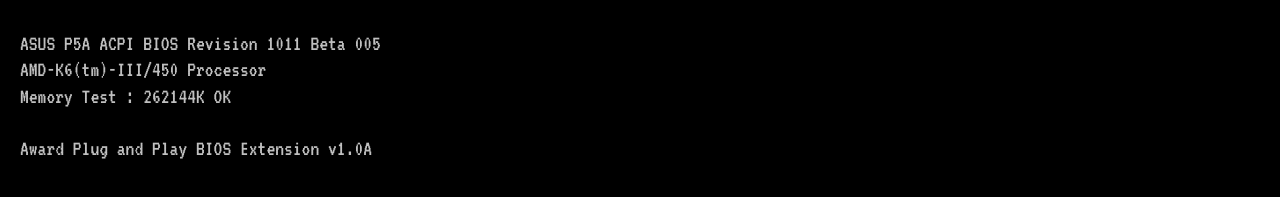
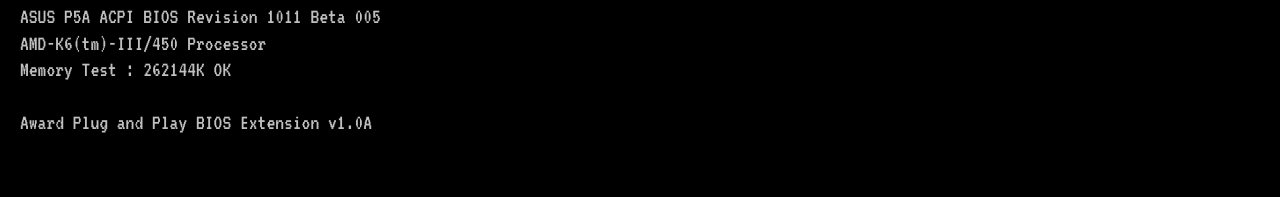
Before and after one commit to sndjy1986/DOS, a plain HTML site: page index.html in a window 1280 px wide. Shown: the part 213-410 px from the top of the page. Drawn offline with Linux system fonts and the light colour scheme.

Commit message:
Update index.html

```diff
--- a/index.html
+++ b/index.html
@@ -106,7 +106,7 @@
     ];
 
     const mainLines = [
-        { text: '\nASUS P5A ACPI BIOS Revision 1011 Beta 005\n', delay: 500 },
+        { text: 'ASUS P5A ACPI BIOS Revision 1011 Beta 005\n', delay: 500 }, /* Removed leading \n */
         { text: 'AMD-K6(tm)-III/450 Processor\n', delay: 400 },
         { text: 'Memory Test : ', delay: 800, isMemory: true, memoryTotal: 262144 },
         { text: '\n\nAward Plug and Play BIOS Extension v1.0A\n', delay: 600 },
```
